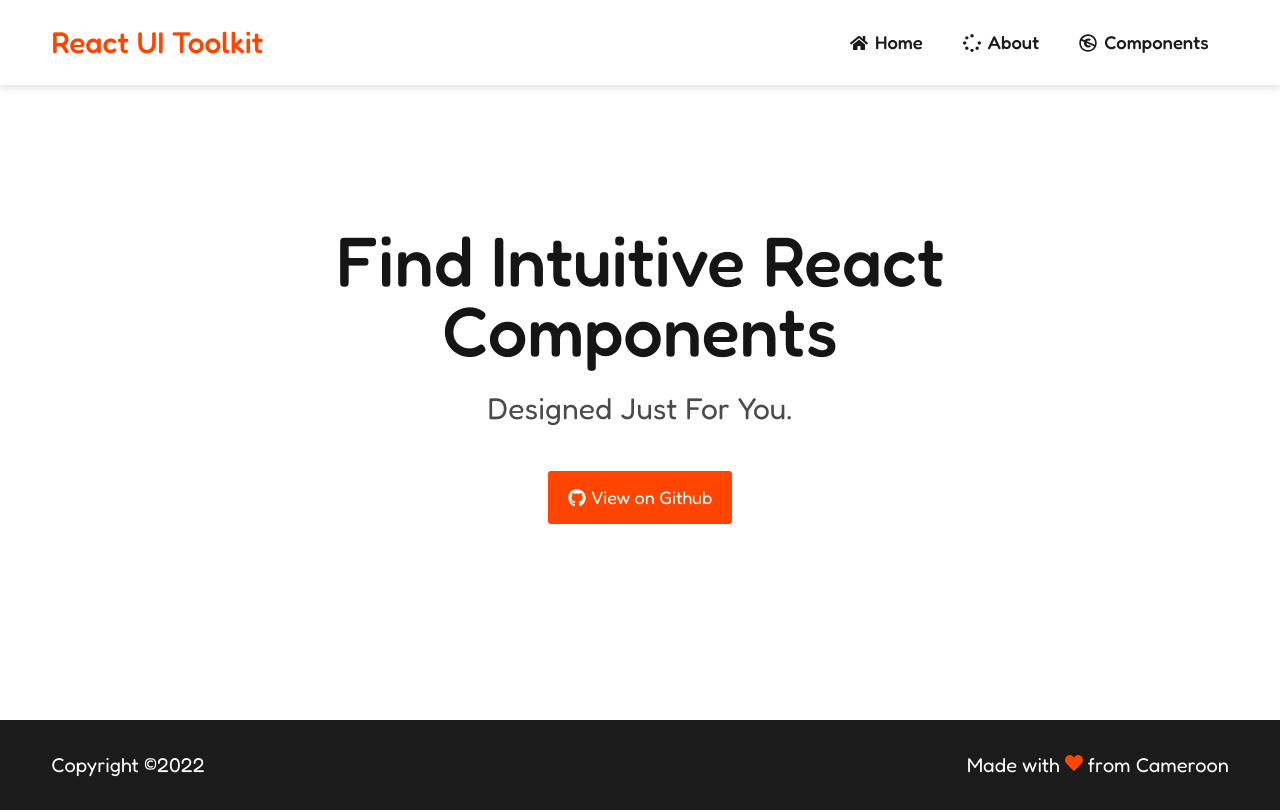
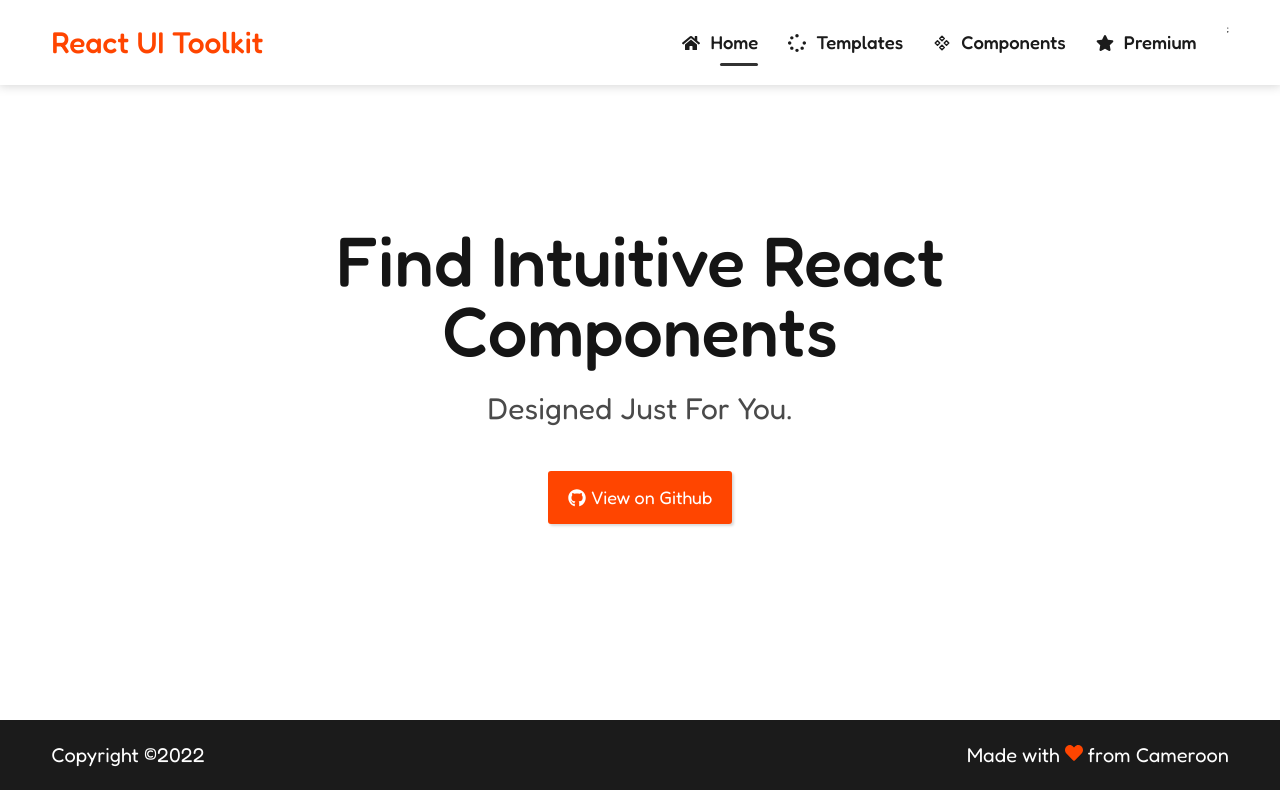
Before and after one commit to theunicorndev237/ui-components-reactjs, a React (Create React App) app: page / in a window 1280 px wide. Built offline with nearby package versions, Linux system fonts and the light colour scheme.

Commit message:
ui view fixes

```diff
--- a/src/components/globals/Globals.tsx
+++ b/src/components/globals/Globals.tsx
@@ -2,12 +2,9 @@
 import { Link } from "react-router-dom";
 import React, { useState } from "react";
 import {
-  FaHome,
-  FaHeart,
-  FaSpinner,
-  FaCreativeCommonsPd,
-  FaBars,
+  FaHome, FaHeart, FaSpinner, FaBars, FaStar,
 } from "react-icons/fa";
+import { TbComponents } from "react-icons/tb";
 
 // stylesheet
 import styles from "./globals.module.css";
@@ -22,31 +19,56 @@ export const Navbar: React.FC = () => {
         role="navigation"
       >
         <div className={styles.navbar__logo}>
-          <h4>React UI Toolkit</h4>
+          <Link to="/">
+            <h4>React UI Toolkit</h4>
+          </Link>
         </div>
         <ul
           className={`${styles.navbar__menu} ${styles.flex} ${
             isMobileNavActive ? styles.show : ""
           }`}
         >
-          <li className={`${styles.flex} ${styles.a_j__center}`}>
+          <li
+            className={`${styles.flex} ${styles.a_j__center} ${
+              window.location.pathname === "/" ? styles.active : ""
+            }`}
+          >
             <Link to="/">
               <FaHome size={18} />
               Home
             </Link>
           </li>
-          <li className={`${styles.flex} ${styles.a_j__center}`}>
-            <Link to="/">
+          <li
+            className={`${styles.flex} ${styles.a_j__center} ${
+              window.location.pathname === "/templates" ? styles.active : ""
+            }`}
+          >
+            <Link to="/templates">
               <FaSpinner size={18} />
-              About
+              Templates
             </Link>
           </li>
-          <li className={`${styles.flex} ${styles.a_j__center}`}>
-            <Link to="/">
-              <FaCreativeCommonsPd size={18} />
+          <li
+            className={`${styles.flex} ${styles.a_j__center} ${
+              window.location.pathname === "/components" ? styles.active : ""
+            }`}
+          >
+            <Link to="/components">
+              <TbComponents size={18} />
               Components
             </Link>
           </li>
+          <li
+            className={`${styles.flex} ${styles.a_j__center} ${
+              window.location.pathname === "/components" ? styles.active : ""
+            }`}
+          >
+            <Link to="/components">
+              <FaStar size={18} />
+              Premium
+            </Link>
+          </li>
+          ;
         </ul>
 
         <div className={styles.navbar__menu__toggler}>
--- a/src/components/globals/globals.module.css
+++ b/src/components/globals/globals.module.css
@@ -33,27 +33,48 @@
   font-weight: 500;
 }
 
+.navbar__menu {
+  gap: 3rem;
+}
+
 .navbar__menu li a {
   display: flex;
   display: -ms-flexbox;
   align-items: center;
-  padding: 0.8rem 2rem;
-  border-radius: 35px;
+  padding: 0.8rem 0;
+  border-radius: 3px;
   font-size: 1.85rem;
   color: rgb(27, 27, 27);
   font-weight: 500;
+  transition: 0.2s ease-in-out;
+  position: relative;
+  -webkit-transition: 0.2s ease-in-out;
+}
+
+.navbar__menu li a::before {
+  content: "";
+  position: absolute;
+  bottom: -2px;
+  right: 0;
+  width: 50%;
+  height: 3px;
+  background: rgb(50, 50, 50);
+  border-radius: 35px;
+  transform: scaleX(0);
+  -webkit-transform: scaleX(0);
   transition: 0.2s ease-in-out;
   -webkit-transition: 0.2s ease-in-out;
 }
 
 .navbar__menu li a svg {
-  margin-right: 0.7rem;
+  margin-right: 1rem;
 }
 
-.navbar__menu li a:hover,
-.navbar__menu li:focus-within {
-  background: rgb(27, 27, 27);
-  color: #fff;
+.navbar__menu li a:hover::before,
+.navbar__menu li a:focus-within::before,
+.navbar__menu li.active a::before {
+  transform: scaleX(1);
+  -webkit-transform: scaleX(1);
 }
 
 .navbar__menu__toggler {
@@ -65,7 +86,7 @@
 .footer__details {
   align-items: center;
   justify-content: space-between;
-  padding: 3rem 4vw;
+  padding: 2rem 4vw;
   background: rgb(27, 27, 27);
   gap: 1rem;
   flex-wrap: wrap;
--- a/src/pages/landing/landing.module.css
+++ b/src/pages/landing/landing.module.css
@@ -50,6 +50,16 @@
   border: none;
   margin-top: 4rem;
   cursor: pointer;
+  box-shadow: rgba(0, 0, 0, 0.15) 1.95px 1.95px 2.6px;
+  -webkit-box-shadow: rgba(0, 0, 0, 0.15) 1.95px 1.95px 2.6px;
+  transition: 0.3s ease-in-out;
+  -webkit-transition: 0.3s ease-in-out;
+}
+
+.hero__section button:hover,
+.hero__section button:focus-within {
+  box-shadow: rgba(17, 12, 46, 0.15) 0px 48px 100px 0px;
+  -webkit-box-shadow: rgba(17, 12, 46, 0.15) 0px 48px 100px 0px;
 }
 
 @media screen and (max-width: 950px) {
```
